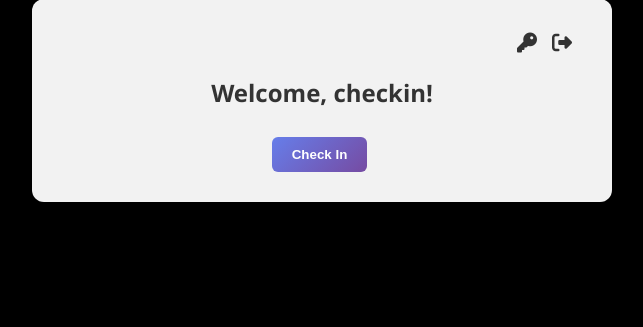
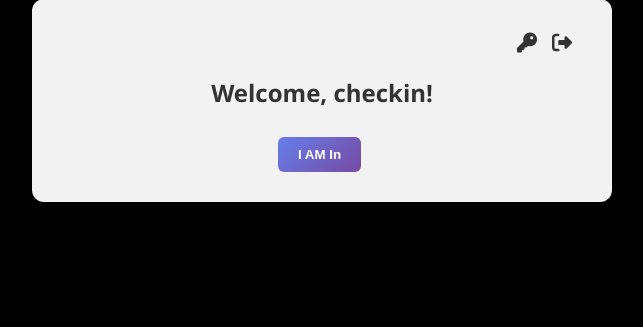
Before and after one commit to SBSLLP/inout_tool, a Django app: page /dashboard/ in a window 1280 px wide. Shown: the part 300-627 px from the top of the page, without its empty margins (318-961 px from the left). Run offline with Django 5.2, Linux system fonts and the light colour scheme; a user stored in the database is signed in; data comes from the database, SQL or seed files in the repository.

Commit message:
Update dashboard.html

```diff
--- a/checkin/templates/dashboard.html
+++ b/checkin/templates/dashboard.html
@@ -19,9 +19,9 @@
             {% csrf_token %}
             {% if attendance %}
                 <p>Checked In At: {{ attendance.check_in_time }}</p>
-                <button type="submit" name="check_out" value="1">Check Out</button>
+                <button type="submit" name="check_out" value="1">I AM Out</button>
             {% else %}
-                <button type="submit" name="check_in" value="1">Check In</button>
+                <button type="submit" name="check_in" value="1">I AM  In</button>
             {% endif %}
         </form>
     </center>
```
